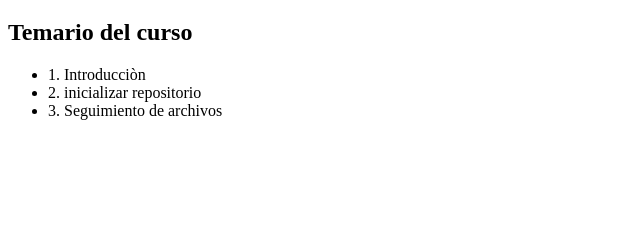
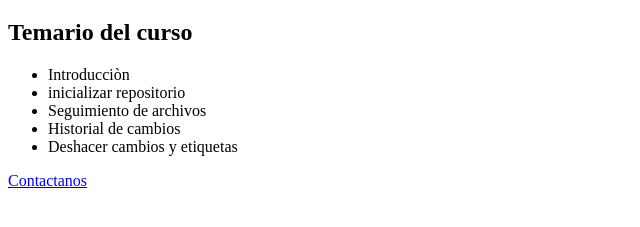
Before and after one commit to Martin-41/Proyecto-de-prueba, a plain HTML site: page index.html in a window 1280 px wide. Shown: the part 61-288 px from the top of the page, without its empty margins (0-640 px from the left). Drawn offline with Linux system fonts and the light colour scheme.

Commit message:
Se actualizo temario Se agrego pagina de contacto

```diff
--- a/index.html
+++ b/index.html
@@ -9,10 +9,14 @@
     <h1>Curso de Git</h1>
     <h2>Temario del curso</h2>
     <ul>
-<li>1. Introducciòn</li>
-<li>2. inicializar repositorio</li>
-<li>3. Seguimiento de archivos</li>
+<li>Introducciòn</li>
+<li>inicializar repositorio</li>
+<li>Seguimiento de archivos</li>
+<li>Historial de cambios</li>
+<li>Deshacer cambios y etiquetas</li>
     </ul>
+
+    <a href="Contacto.html">Contactanos</a>
 
 </body>
 </html>
```
Also changed, not shown: Contacto.html (added, +13 -0 lines).
